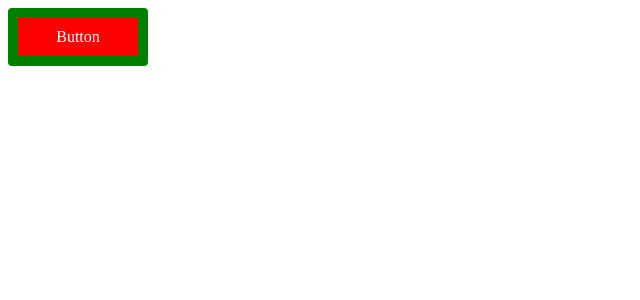
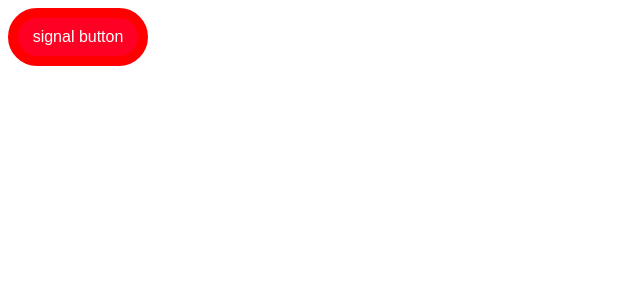
Before and after one commit to rndDesto/signal-react-ui-intern, a React (Vite) app: page / in a window 1280 px wide. Shown: the top 300 px of the page, without its empty margins (0-640 px from the left). Built offline with nearby package versions, Linux system fonts and the light colour scheme.

Commit message:
signal button baru

```diff
--- a/src/Components/Button/Button.tsx
+++ b/src/Components/Button/Button.tsx
@@ -3,9 +3,9 @@ import styles from './style.module.css'
 const Button = () => {
   return (
     <div className={[
-      styles['button-saya'],
-      styles['mantul-gan']
-    ].join(" ")}>Button</div>
+      styles['button-content'],
+      styles['button-border']
+    ].join(" ")}>signal button</div>
   )
 }
 
--- a/src/Components/Button/style.module.css
+++ b/src/Components/Button/style.module.css
@@ -1,12 +1,20 @@
-.button-saya{
-    background-color: red;
+.button-content{
+    background-color: #FF0025;
+    font-family: Arial, Helvetica, sans-serif;
     color: white;
     padding: 10px;
-    border-radius: 4px;
+    border-radius: 35px;
     text-align: center;
     width: 100px;
+    cursor: pointer;
 }
-
-.mantul-gan{
-    border: 10px solid green;
+.button-content:hover{
+    background-color: #001A41;
+    color: white;
 }
+.button-border{
+    border: 10px solid rgb(255, 0, 0);
+}
+.button-border:hover{
+    border-color: rgb(255, 0, 0);
+}
```
